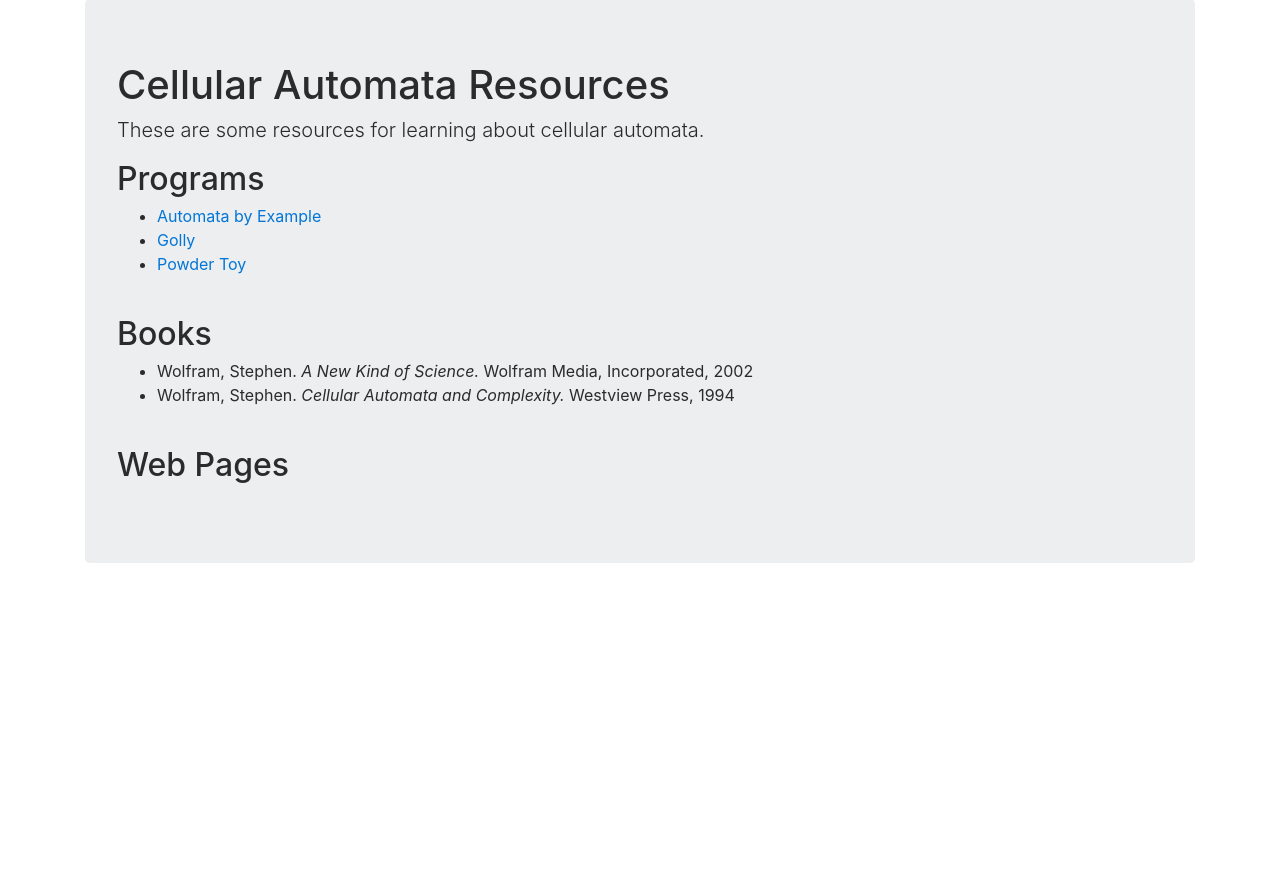
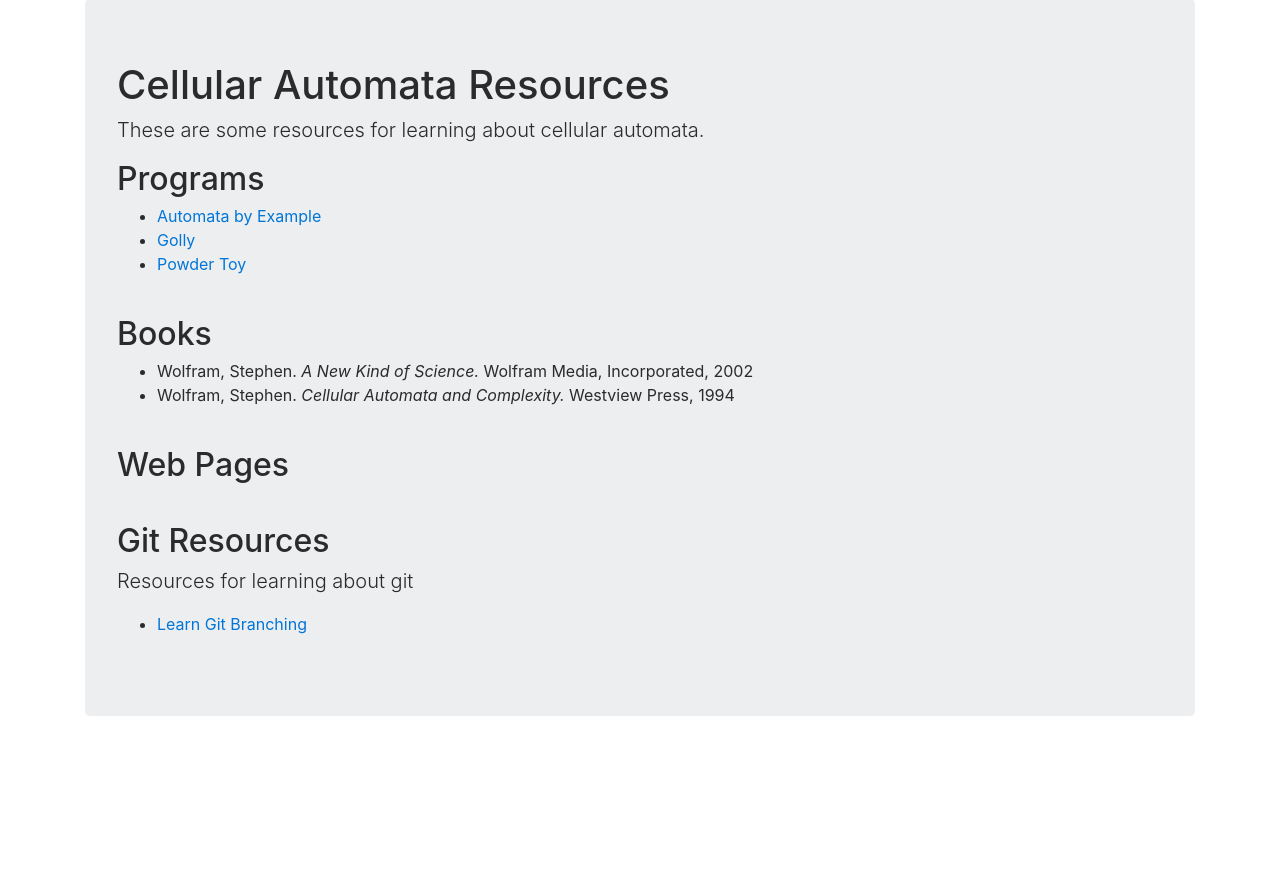
Before and after one commit to riley-martine/cell_auto_site, a PHP site: page /resources.php in a window 1280 px wide. Shown: the part 73-949 px from the top of the page. Run offline with PHP 8.4, Linux system fonts and the light colour scheme; some libraries are stand-ins or nearby versions.

Commit message:
Added git branching resource

```diff
--- a/resources.php
+++ b/resources.php
@@ -32,6 +32,14 @@
         <ul>
 
         </ul>
+        <br />
+
+        <h2>Git Resources</h2>
+        <p class="lead">Resources for learning about git</p>
+        <ul>
+        <li><a href="http://learngitbranching.js.org/">Learn Git Branching</a></li>
+
+        </ul>
       </div>
     </div>
 
```
